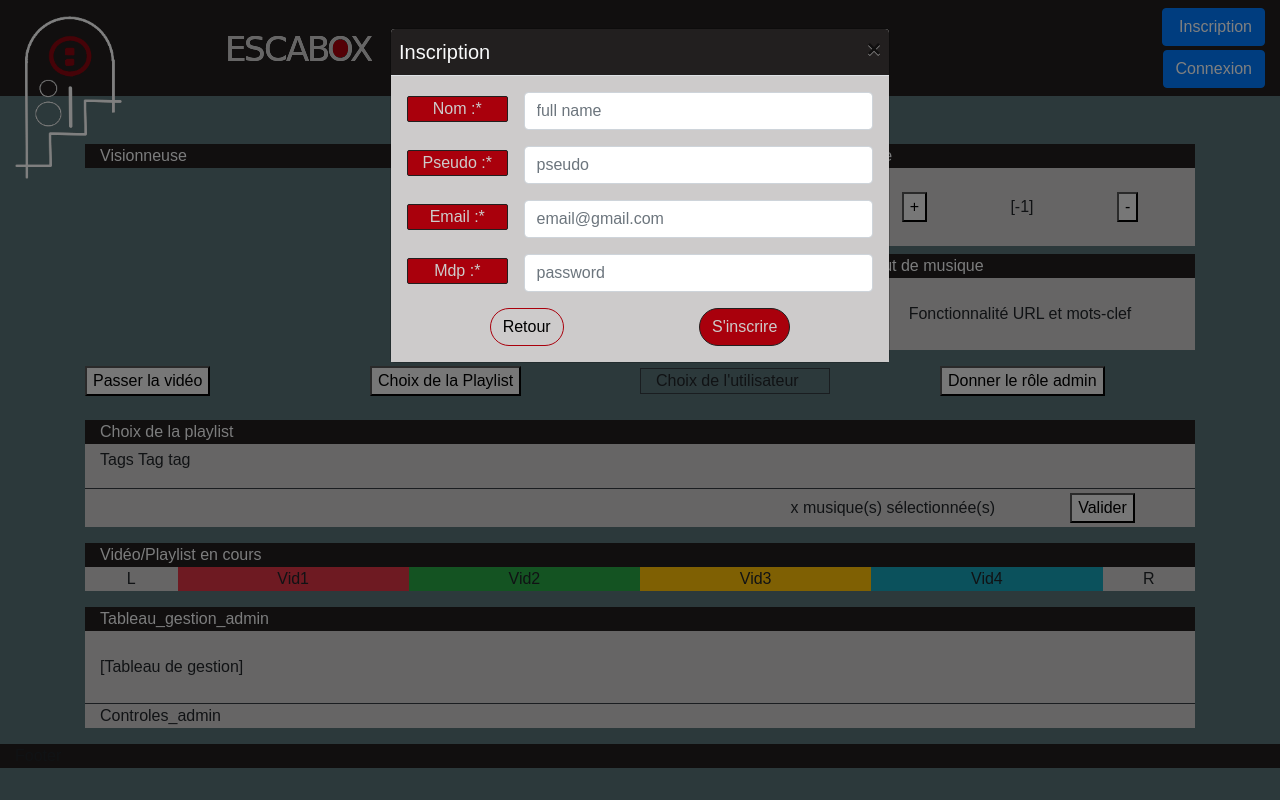
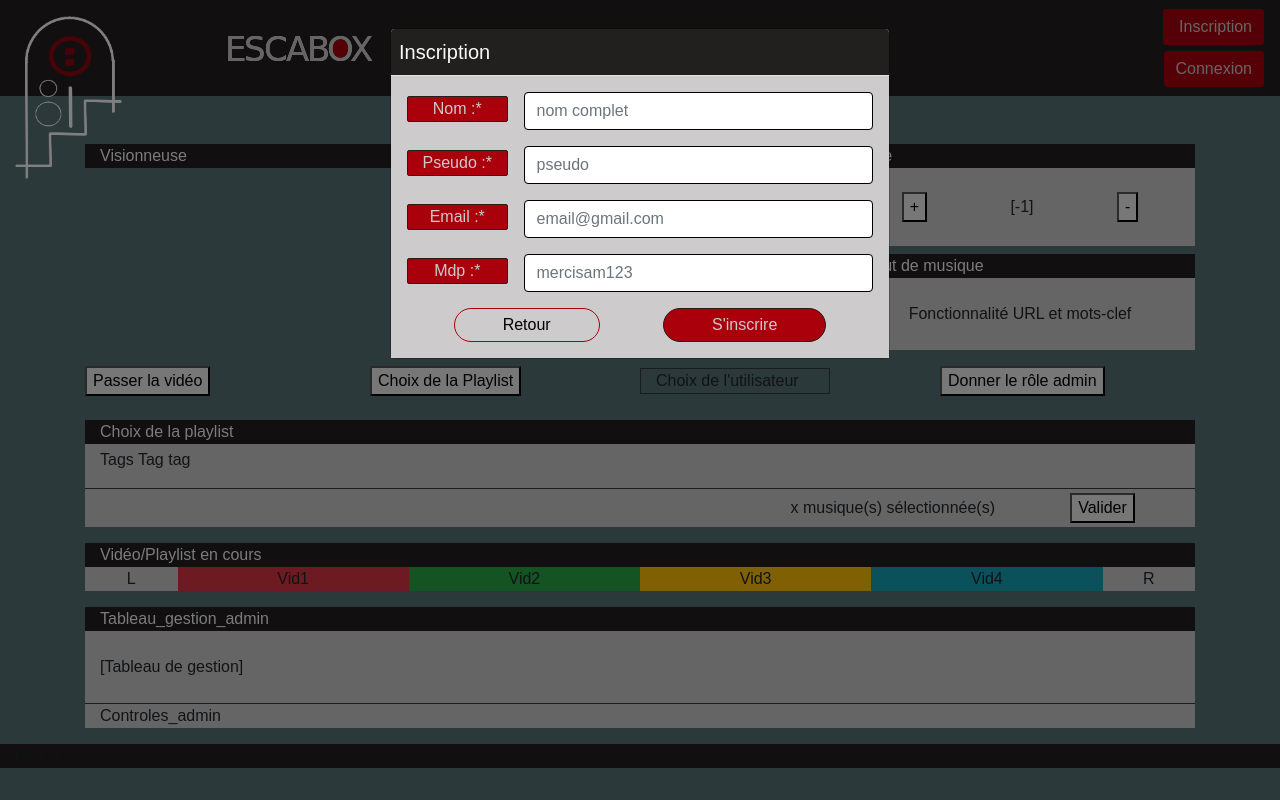
Before and after one commit to Escadev-SLDN2/JukeBox, a PHP site: page / in a window 1280 px wide, after a click on "Inscription". Run offline with PHP 8.4, Linux system fonts and the light colour scheme; some libraries are stand-ins or nearby versions.

Commit message:
css boutons inscription et connexion

```diff
--- a/assets/css/style.css
+++ b/assets/css/style.css
@@ -69,10 +69,14 @@ body {
     background-color: #cdcbcb;
 }
 
-.btn-secondary:hover , .btn-secondary:focus {
+.btn-secondary:hover {
     background-color: #a9000c;
     border-color: #a9000c;
     box-shadow: none;
     border: 1px solid #221f1f;
     color: #cdcbcb;
 }
+
+.form-control , .modial-dialog{
+    border: 1px black solid;
+}
--- a/index.html
+++ b/index.html
@@ -51,7 +51,7 @@
 
             <div class="row mb-1">
               <div class="col">
-                <button type="button" class="btn btn-primary ml-5 pl-3" data-toggle="modal" data-target="#myModal" >
+                <button type="button" class="btn btn-danger ml-5 pl-3" data-toggle="modal" data-target="#myModal" >
                   Inscription
               </button>
              <!--POPUP-->
@@ -61,9 +61,6 @@
                       <!--Header du POPUP-->
                     <div class="modal-header bg-dark py-2 px-2">
                       <h5 class="modal-title text-light">Inscription</h5>
-                      <button type="button" class="close" data-dismiss="modal" aria-label="Close">
-                        <span aria-hidden="true">&times;</span>
-                      </button>
                     </div>
                     <!--body du POPUP-->
                     <div class="modal-body bg-secondary">
@@ -72,7 +69,7 @@
 
                           <div class="form-group row justify-content-between">
                               <label for="inputName" class="col connectLabel pl-3 pr-3 mt-1 mr-3" >Nom :*</label>
-                              <input type="text" class="form-control col-sm-9" id="inputName" placeholder="full name" name="name" required>
+                              <input type="text" class="form-control col-sm-9" id="inputName" placeholder="nom complet" name="name" required>
                           </div>
 
                           <div class="form-group row justify-content-between">
@@ -87,17 +84,16 @@
 
                           <div class="form-group row justify-content-between">
                               <label for="inputPassword" class="col connectLabel pl-2 pr-2 mt-1 mr-3">Mdp :*</label>
-                              <input type="password" class="form-control col-sm-9" id="inputPassword" placeholder="password" name="password" required>
+                              <input type="password" class="form-control col-sm-9" id="inputPassword" placeholder="mercisam123" name="password" required>
                           </div>
-
 
 
                           <!--Bouton s'inscrire-->
                           <div class="form-group d-flex justify-content-around mt-2 mb-0">
-                              <button type="button" class="btn btn-secondary rounded-pill" data-dismiss="modal" aria-label="Close">
+                              <button type="button" class="btn btn-secondary rounded-pill px-5 py-1" data-dismiss="modal" aria-label="Close">
                                   Retour
                               </button>
-                              <button type="submit" class="btn btn-danger rounded-pill">
+                              <button type="submit" class="btn btn-danger rounded-pill px-5 py-1">
                                   S'inscrire
                               </button>
                           </div>
@@ -113,7 +109,7 @@
             <div class="row">
               <div class="col">
                 <div class="dropdown">
-                  <button class="btn btn-primary" dropdown-toggle type="button" id="dropdownMenu1" data-toggle="dropdown" aria-haspopup="true" aria-expanded="true">
+                  <button class="btn btn-danger" dropdown-toggle type="button" id="dropdownMenu1" data-toggle="dropdown" aria-haspopup="true" aria-expanded="true">
                     Connexion
                   </button>
                   <ul class="dropdown-menu connectpannel mt-2 " aria-labelledby="dropdownMenu1">
```
